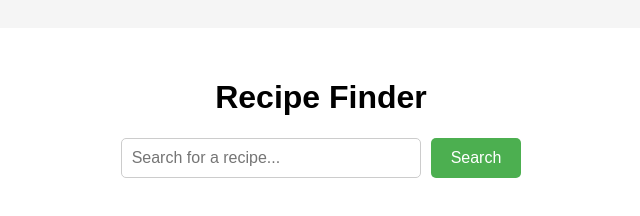
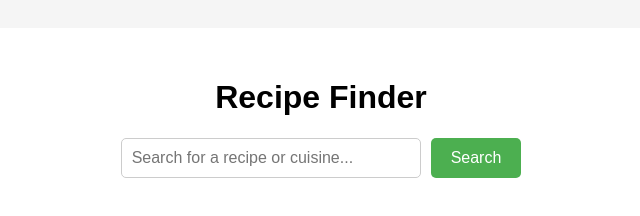
Before and after one commit to Bhuvan-Anupoju/Recipe-Finder, a plain HTML site: page index.html in a window 1280 px wide. Shown: the full height of the page, 319-959 px from the left. Drawn offline with Linux system fonts and the light colour scheme.

Commit message:
Update index.html

```diff
--- a/index.html
+++ b/index.html
@@ -93,7 +93,7 @@
         <input
           type="text"
           id="searchInput"
-          placeholder="Search for a recipe..."
+          placeholder="Search for a recipe or cuisine..."
         />
         <button onclick="searchRecipe()">Search</button>
       </div>
```
